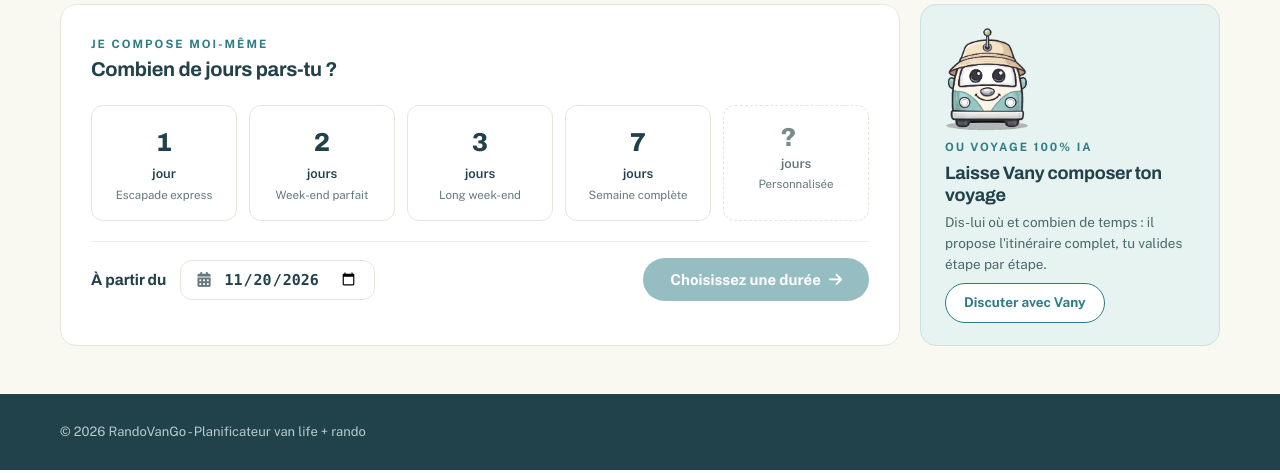
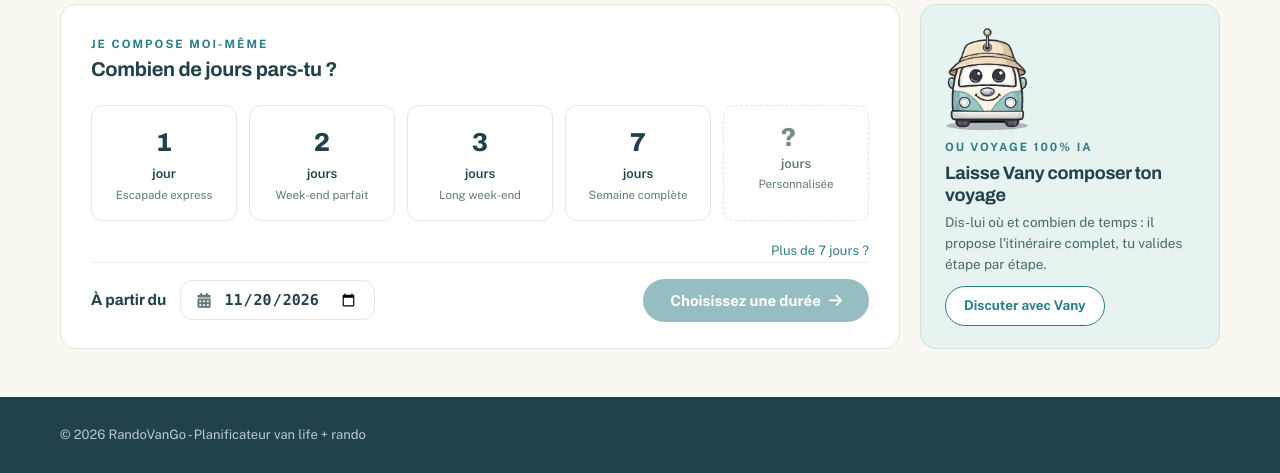
Before and after one commit to natbediee/randovango, a Flask app: page /duration in a window 1280 px wide. Shown: the part 453-926 px from the top of the page. Run offline with Flask 3, Linux system fonts and the light colour scheme.

Commit message:
Issue 263 : un lien « Plus de 7 jours ? » mène de la page Durée à la page de l'offre

```diff
--- a/frontend/templates/pages/step_duration.html
+++ b/frontend/templates/pages/step_duration.html
@@ -89,6 +89,11 @@
         <span class="duration-card__desc muted">Personnalisée</span>
       </div>
     </div>
+    {# Les flèches de la case « Personnalisée » s'arrêtent à 7 jours (offre gratuite, issue #263) : ce lien montre
+       au voyageur qui veut partir plus longtemps où aller, sans qu'il doive deviner qu'il peut taper un chiffre. #}
+    <p class="muted" style="font-size:13px; margin:10px 0 0; text-align:right;">
+      <a href="{{ url_for('free_limit', reason='duration') }}">Plus de 7 jours ?</a>
+    </p>
 
     <div class="duration-footer">
       <div class="duration-date">
```
Also changed, not shown: tests/unit/frontend/test_duration_page.py (+5 -0 lines).
